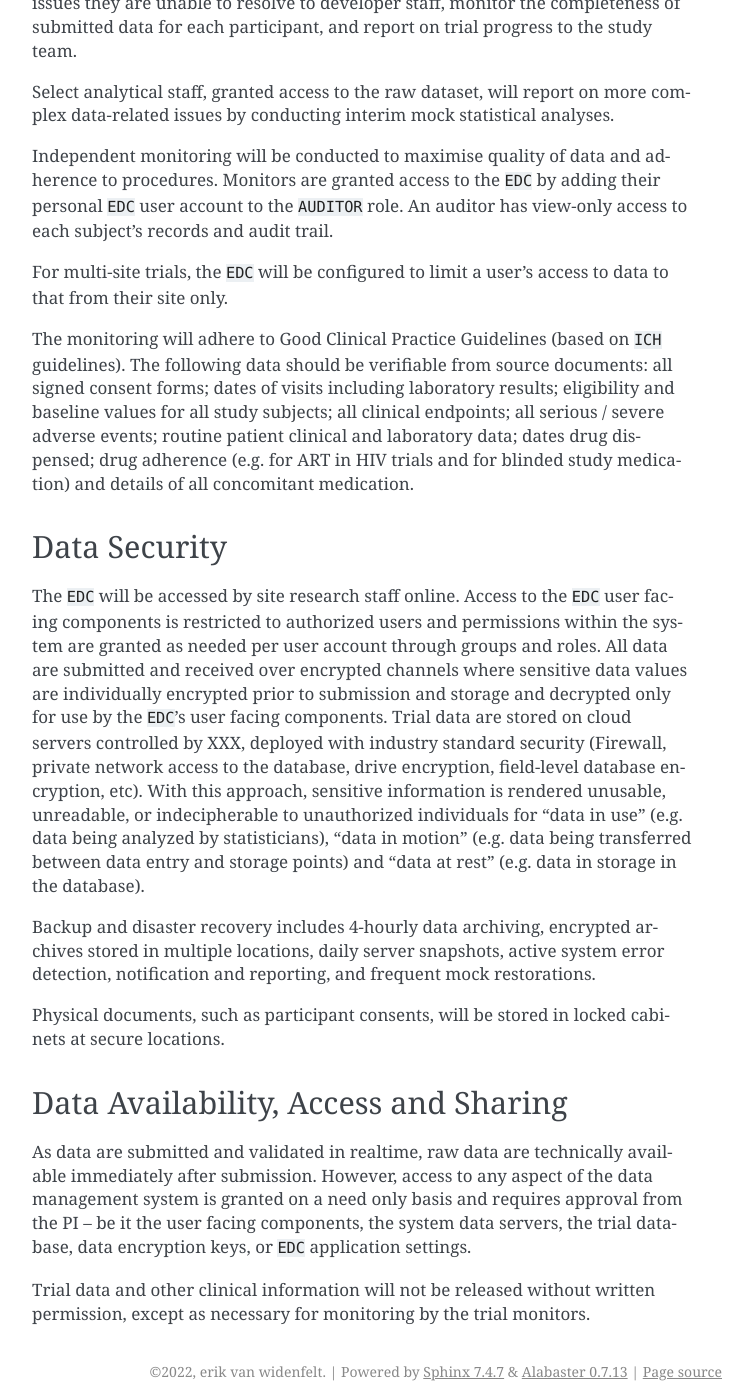
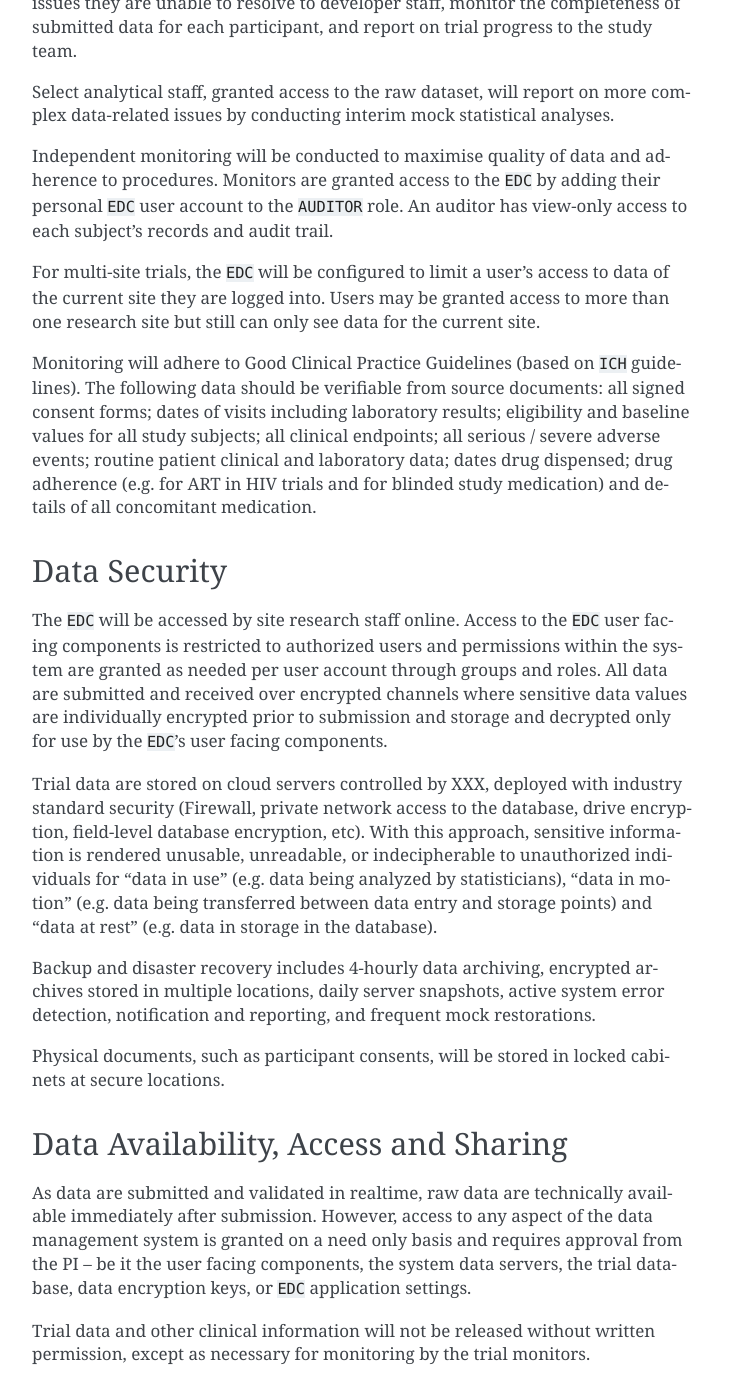
Before and after one commit to clinicedc/edc, a Sphinx documentation site: the page built from docs/protocol_data_management_section.rst, in a window 1280 px wide and 1400 px high, scrolled down 1064 px. Shown: the whole window, without its empty margins (388-1141 px from the left). Built offline with Sphinx 7.4.7, drawn with Linux system fonts in a browser that asks for light colours.

Commit message:
Update protocol_data_management_section.rst

```diff
--- a/docs/protocol_data_management_section.rst
+++ b/docs/protocol_data_management_section.rst
@@ -43,9 +43,9 @@ Independent monitoring will be conducted to maximise quality of data and adheren
 procedures. Monitors are granted access to the ``EDC`` by adding their personal ``EDC`` user account to the ``AUDITOR`` role. An
 auditor has view-only access to each subject's records and audit trail.
 
-For multi-site trials, the ``EDC`` will be configured to limit a user's access to data to that from their site only.
+For multi-site trials, the ``EDC`` will be configured to limit a user's access to data of the current site they are logged into. Users may be granted access to more than one research site but still can only see data for the current site.
 
-The monitoring will adhere to Good Clinical Practice Guidelines (based on ``ICH`` guidelines). The
+Monitoring will adhere to Good Clinical Practice Guidelines (based on ``ICH`` guidelines). The
 following data should be verifiable from source documents: all signed consent forms; dates of
 visits including laboratory results; eligibility and baseline values for all study subjects; all clinical
 endpoints; all serious / severe adverse events; routine patient clinical and laboratory data;
@@ -59,6 +59,7 @@ user facing components is restricted to authorized users and permissions within
 granted as needed per user account through groups and roles. All data are submitted and
 received over encrypted channels where sensitive data values are individually encrypted prior
 to submission and storage and decrypted only for use by the ``EDC``’s user facing components.
+
 Trial data are stored on cloud servers controlled by XXX, deployed with industry standard
 security (Firewall, private network access to the database, drive encryption, field-level database
 encryption, etc). With this approach, sensitive information is rendered unusable, unreadable, or
```
